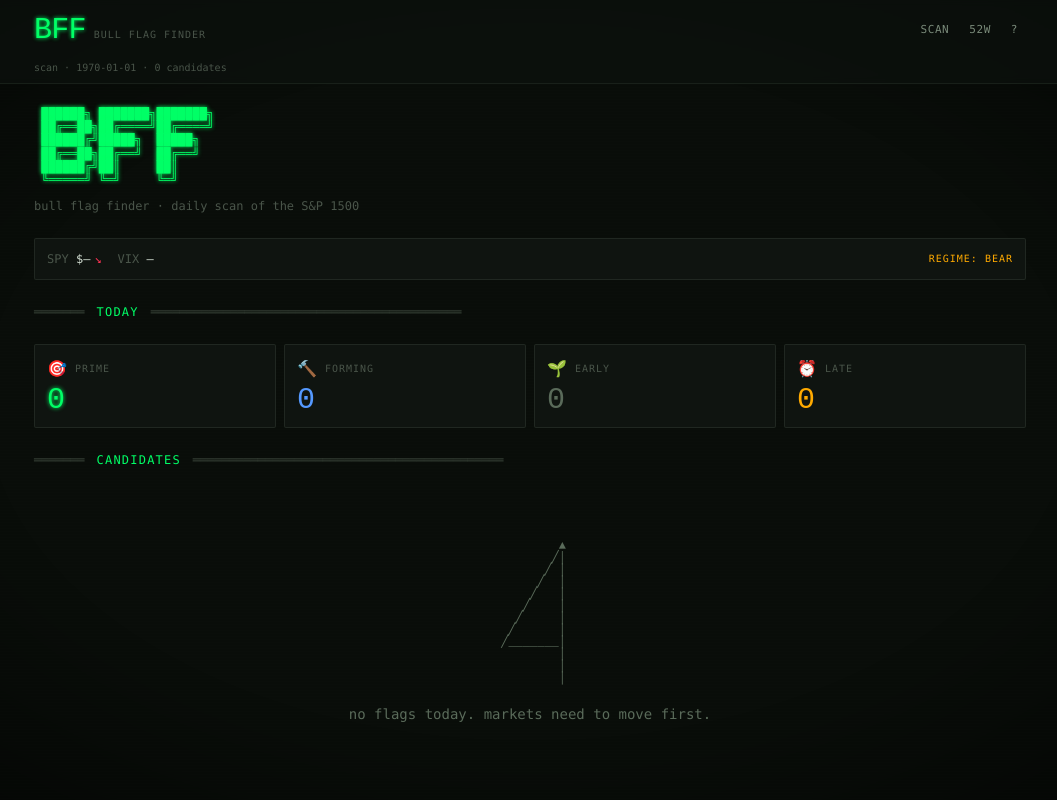
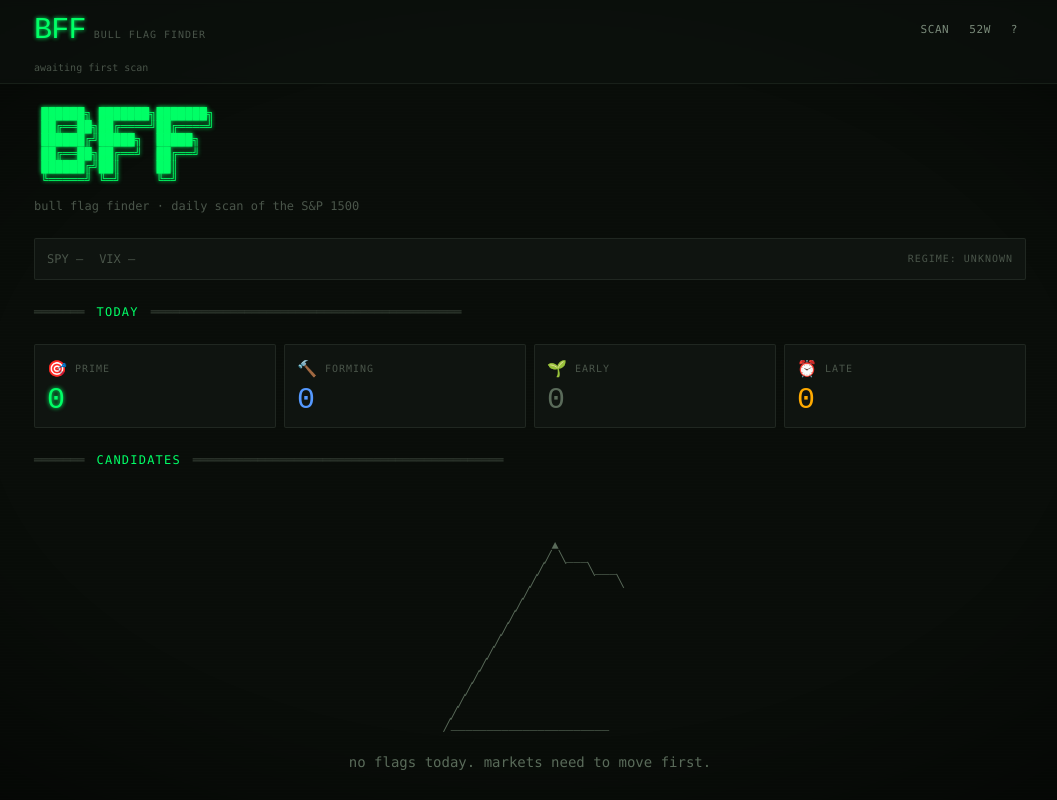
Before and after one commit to duuuval/Bull_Flag_Finder, a Next.js app: page / in a window 1280 px wide. Shown: the top 800 px of the page, without its empty margins (110-1167 px from the left). Built offline with nearby package versions, Linux system fonts and the light colour scheme.

Commit message:
Add files via upload

```diff
--- a/app/52w/page.tsx
+++ b/app/52w/page.tsx
@@ -16,13 +16,37 @@ function loadLatestScan() {
   }
 }
 
+function formatScanTime(iso: string): string {
+  try {
+    const d = new Date(iso);
+    const date = d.toLocaleDateString('en-CA', { timeZone: 'America/New_York' });
+    const time = d.toLocaleTimeString('en-US', {
+      timeZone: 'America/New_York',
+      hour12: false,
+      hour: '2-digit',
+      minute: '2-digit',
+    });
+    return `${date} ${time} ET`;
+  } catch {
+    return iso;
+  }
+}
+
 export default function FiftyTwoWeekPage() {
   const data = loadLatestScan();
   const candidates = data?.fiftyTwoWeekCandidates ?? [];
 
+  // Detect placeholder
+  const isPlaceholder = data?.scanDate === '1970-01-01';
+  const subtitle = !data
+    ? '52w radar'
+    : isPlaceholder
+      ? '52w radar · awaiting first scan'
+      : `52w radar · last scan ${formatScanTime(data.timestamp)} · ${candidates.length} breakouts`;
+
   return (
     <>
-      <Header subtitle={data ? `52w radar · ${data.scanDate} · ${candidates.length} breakouts` : '52w radar'} />
+      <Header subtitle={subtitle} />
 
       <main className="max-w-5xl mx-auto px-4 py-6 relative z-10">
         <section className="mb-6">
--- a/app/page.tsx
+++ b/app/page.tsx
@@ -39,6 +39,24 @@ function loadLatestScan(): ScanData | null {
   }
 }
 
+// Format an ISO timestamp as "YYYY-MM-DD HH:MM ET"
+// Uses America/New_York since US markets are the universe.
+function formatScanTime(iso: string): string {
+  try {
+    const d = new Date(iso);
+    const date = d.toLocaleDateString('en-CA', { timeZone: 'America/New_York' }); // YYYY-MM-DD
+    const time = d.toLocaleTimeString('en-US', {
+      timeZone: 'America/New_York',
+      hour12: false,
+      hour: '2-digit',
+      minute: '2-digit',
+    });
+    return `${date} ${time} ET`;
+  } catch {
+    return iso;
+  }
+}
+
 export default function Home() {
   const data = loadLatestScan();
 
@@ -57,9 +75,15 @@ export default function Home() {
   const late = stageCounts.late || 0;
   const total = data.flagCandidates.length;
 
+  // Detect placeholder data (epoch timestamp means no real scan has run yet)
+  const isPlaceholder = data.scanDate === '1970-01-01';
+  const lastScanLabel = isPlaceholder
+    ? 'awaiting first scan'
+    : `last scan · ${formatScanTime(data.timestamp)} · ${total} candidates`;
+
   return (
     <>
-      <Header subtitle={`scan · ${data.scanDate} · ${total} candidates`} />
+      <Header subtitle={lastScanLabel} />
 
       <main className="max-w-5xl mx-auto px-4 py-6 relative z-10">
         {/* Hero */}
@@ -143,6 +167,28 @@ function MarketBanner({ data }: { data: ScanData }) {
   const { market } = data;
   const bullish = market.spyAbove50ma;
   const vixHostile = market.vixHostile;
+  const hasData = market.spyPrice != null;
+
+  // Placeholder state — no scan has run yet
+  if (!hasData) {
+    return (
+      <div className="bg-bg-card border border-terminal-gray-dim/40 rounded-sm p-3 flex items-center justify-between gap-4 flex-wrap">
+        <div className="flex items-center gap-4 text-xs font-mono">
+          <div>
+            <span className="text-text-muted">SPY </span>
+            <span className="text-text-muted tabular-nums">—</span>
+          </div>
+          <div>
+            <span className="text-text-muted">VIX </span>
+            <span className="text-text-muted tabular-nums">—</span>
+          </div>
+        </div>
+        <div className="text-[10px] font-mono uppercase tracking-widest text-text-muted">
+          regime: unknown
+        </div>
+      </div>
+    );
+  }
 
   return (
     <div className="bg-bg-card border border-terminal-gray-dim/40 rounded-sm p-3 flex items-center justify-between gap-4 flex-wrap">
--- a/components/ASCIIFlair.tsx
+++ b/components/ASCIIFlair.tsx
@@ -39,21 +39,27 @@ export function Divider({ label }: { label?: string }) {
 }
 
 export function EmptyFlag({ message }: { message?: string }) {
+  // Proper bull flag: pole rises bottom-left to top-right,
+  // flag drifts slightly down-right from the peak (consolidation).
   return (
     <div className="text-center py-12 px-4">
-      <pre className="ascii text-terminal-gray inline-block text-xs leading-[1.1]">
-{`         ▲
-        ╱│
-       ╱ │
-      ╱  │
-     ╱   │
-    ╱    │
-   ╱     │
-  ╱      │
- ╱_______│
-         │
-         │
-         │`}
+      <pre className="ascii text-terminal-gray inline-block text-xs leading-[1.1] text-left">
+{`                ▲
+               ╱ ╲___
+              ╱      ╲___
+             ╱           ╲
+            ╱
+           ╱
+          ╱
+         ╱
+        ╱
+       ╱
+      ╱
+     ╱
+    ╱
+   ╱
+  ╱
+ ╱______________________`}
       </pre>
       <p className="text-terminal-gray mt-4 text-sm">
         {message || 'no flags today. markets need to move first.'}
```
